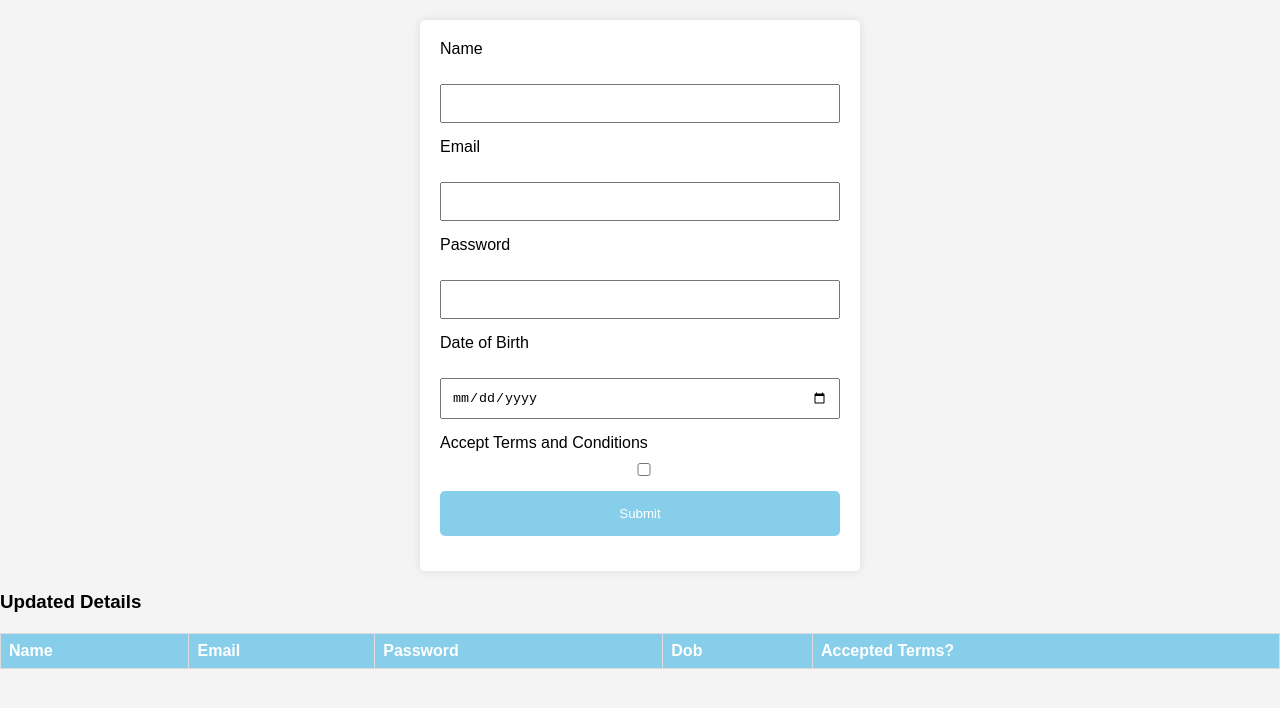
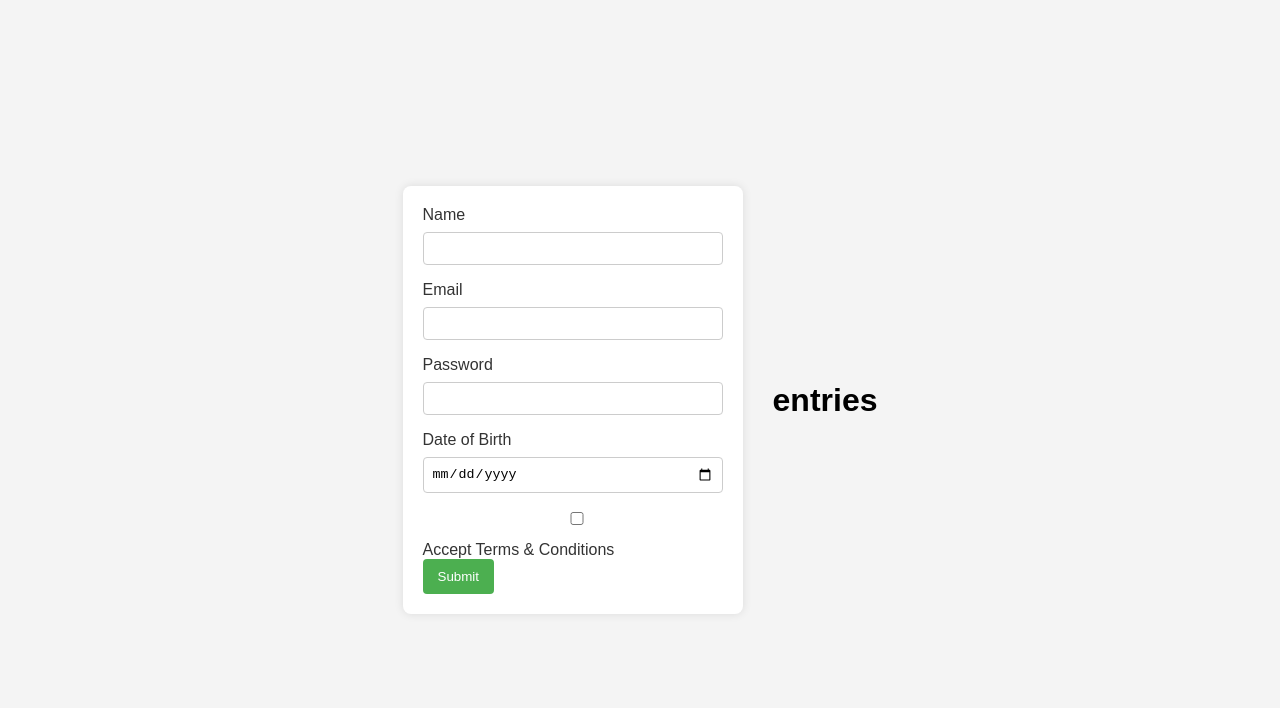
Before and after one commit to sravyasrinivas788/wd101, a plain HTML site: page index.html in a window 1280 px wide. Drawn offline with Linux system fonts and the light colour scheme.

Commit message:
index.html

```diff
--- a/index.html
+++ b/index.html
@@ -3,63 +3,101 @@
 <head>
     <meta charset="UTF-8">
     <meta name="viewport" content="width=device-width, initial-scale=1.0">
-    <title>Registration Form</title>
-    <link rel="stylesheet" href="style.css">
+    <title>Styled Form with Validations</title>
+    <style>
+        /* Styles from your previous code remain unchanged */
+        body {
+            font-family: 'Arial', sans-serif;
+            background-color: #f4f4f4;
+            margin: 0;
+            display: flex;
+            justify-content: center;
+            align-items: center;
+            height: 100vh;
+        }
+.c{
+   padding-left: 30px;
+}
+        form {
+            background-color: #fff;
+            padding: 20px;
+            border-radius: 8px;
+            box-shadow: 0 0 10px rgba(0, 0, 0, 0.1);
+            width: 300px;
+        }
+
+        label {
+            display: block;
+            margin-bottom: 8px;
+            color: #333;
+        }
+
+        input {
+            width: 100%;
+            padding: 8px;
+            margin-bottom: 16px;
+            box-sizing: border-box;
+            border: 1px solid #ccc;
+            border-radius: 4px;
+        }
 
 
-    <script src="index.js"></script>
 
+        button {
+            background-color: #4caf50;
+            color: #fff;
+            padding: 10px 15px;
+            border: none;
+            border-radius: 4px;
+            cursor: pointer;
+        }
+
+        button:hover {
+            background-color: #45a049;
+        }
+        input#name:invalid:focus{
+            border:1px solid red;
+        }
+        .error-message {
+            color: #ff0000;
+            margin-top: -10px;
+            margin-bottom: 10px;
+        }
+    </style>
 </head>
 <body>
+    <form id="myForm" onsubmit="return validateForm()">
+        <label for="name">Name</label>
+        <input type="text" id="name" name="name" required>
+        <div id="nameError" class="error-message"></div>
 
-    <form id="reg">
-        <label >Name</label>
-        <br>
-        <input type="text" id="name" name="name" required>
-        <br>
+        <label for="email">Email</label>
+        <input type="email" id="email" name="email" required>
+        <div id="emailError" class="error-message"></div>
 
-        <label >Email</label>
-        <br>
-        <input type="email" id="email" name="email" required>
-        <br>
+        <label for="password">Password</label>
+        <input type="password" id="password" name="password" required>
+        <div id="passwordError" class="error-message"></div>
 
-        <label >Password</label>
-        <br>
-        <input type="password" id="password" name="password" required>
-        <br>
+        <label for="dob">Date of Birth</label>
+        <input type="date" id="dob" name="dob" required>
+        <div id="dobError" class="error-message"></div>
 
-        <label >Date of Birth</label>
-        <br>
-        <input type="date" id="dob" name="dob" required>
-        <br>
-
-
-        <label >Accept Terms and Conditions</label>
-        <input type="checkbox" id="accept" name="accept" required>
-
-        <br>
+        <input type="checkbox" id="acceptTerms" name="acceptTerms" required>
+        <label for="acceptTerms">Accept Terms & Conditions</label>
+        <div id="acceptTermsError" class="error-message"></div>
 
         <button type="submit">Submit</button>
-        <br>
     </form>
+    <div class="c">
+        <h1>entries</h1>
+        <div id="user-entries">
 
-    <table id="dataTable">
-        <h3>Updated Details</h3>
-        <thead>
-            <tr>
-                <th>Name</th>
-                <th>Email</th>
-                <th>Password</th>
-                <th>Dob</th>
-                <th>Accepted Terms?</th>
-            </tr>
-            <tr>
+        </div>
+    </div>
 
-            </tr>
-        </thead>
-        <tbody></tbody>
-    </table>
+    <script src="index.js">
 
-
+    </script>
 </body>
 </html>
```
